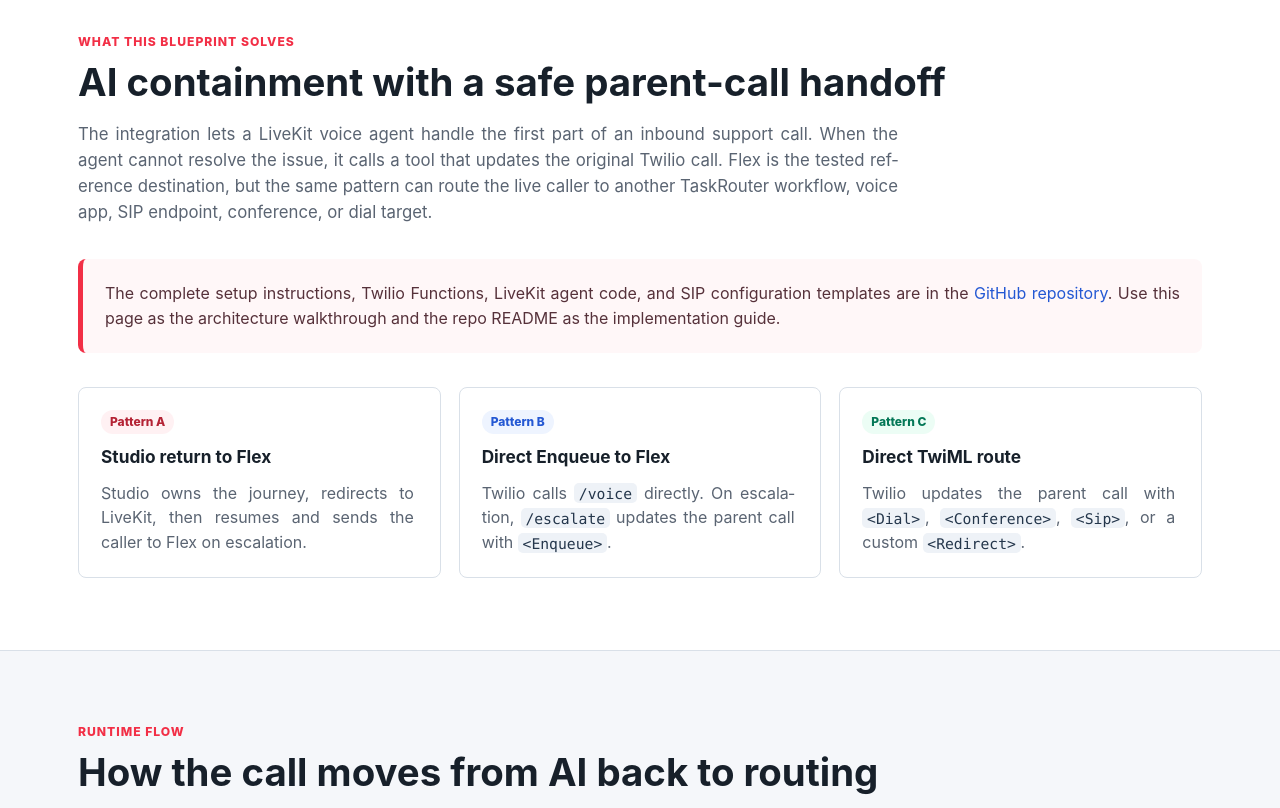
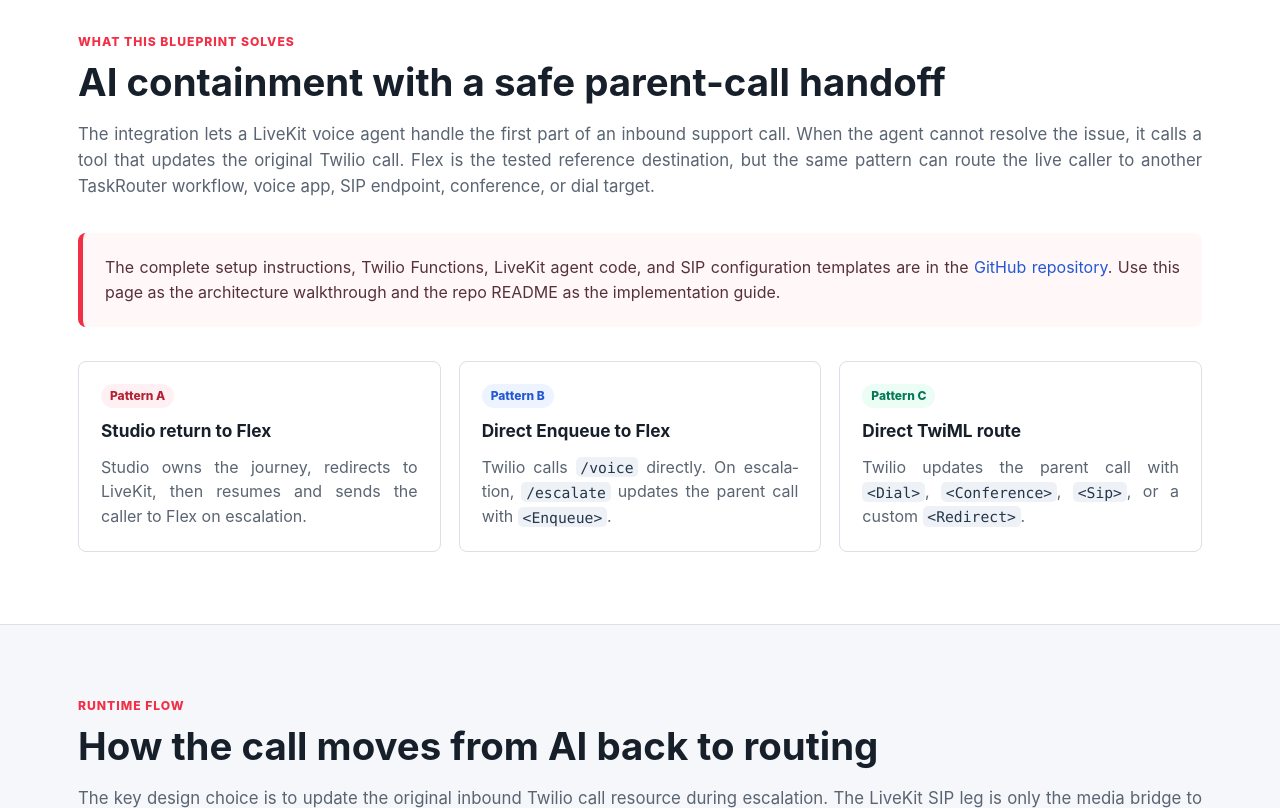
Before and after one commit to rbangueses/twilio-livekit-call-handoff-blueprint, a plain HTML site: page index.html in a window 1280 px wide. Shown: the part 760-1568 px from the top of the page. Drawn offline with Linux system fonts and the light colour scheme.

Commit message:
Align paragraph widths with cards

```diff
--- a/index.html
+++ b/index.html
@@ -184,7 +184,8 @@
       }
 
       .section-lede {
-        max-width: 820px;
+        width: 100%;
+        max-width: none;
         margin: 18px 0 0;
         color: var(--muted);
         font-size: 1.05rem;
@@ -254,7 +255,8 @@
       }
 
       .overview-patterns .card p {
-        max-width: 31ch;
+        width: 100%;
+        max-width: none;
         line-height: 1.55;
       }
 
```
Also changed, not shown: livekit-flex-handoff-reference-blueprint.html (+4 -2 lines).
